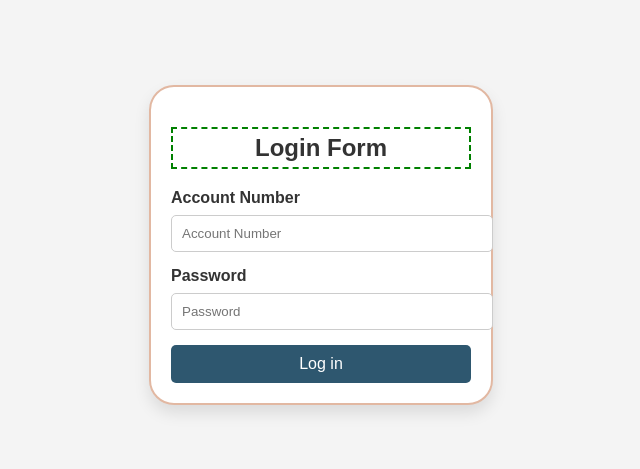
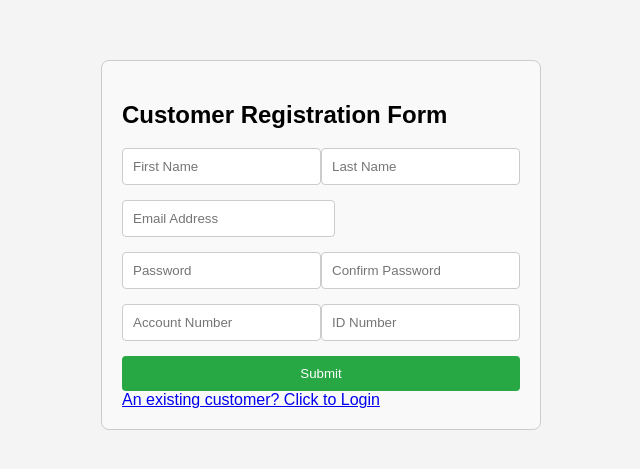
Before and after one commit to Allana-Morris/APDS7311, a React (Create React App) app in the folder frontend/: page / in a window 1280 px wide. Shown: the part 155-624 px from the top of the page, without its empty margins (319-959 px from the left). Built offline with nearby package versions, Linux system fonts and the light colour scheme.

Commit message:
ILY Sven

```diff
--- a/frontend/src/App.js
+++ b/frontend/src/App.js
@@ -10,8 +10,8 @@ function App() {
       {/* Wrap the Routes with BrowserRouter */}
       <BrowserRouter>
         <Routes>
-          <Route exact path="/reg" element={<Reg />} />
-          <Route exact path="/" element={<Log />} />
+          <Route exact path="/" element={<Reg />} />
+          <Route exact path="/login" element={<Log />} />
         </Routes>
       </BrowserRouter>
     </div>
--- a/frontend/src/CustomerRegistration/RegistrationForm.mjs
+++ b/frontend/src/CustomerRegistration/RegistrationForm.mjs
@@ -2,6 +2,7 @@
 
 import React, { useState } from 'react';
 import { useNavigate } from 'react-router-dom'; // Import useNavigate
+import { Link } from 'react-router-dom';
 import './RegisterStyles.css'; // Import the CSS file
 
 function RegistrationForm() {
@@ -65,6 +66,7 @@ function RegistrationForm() {
 
   return (
     <form className="registration-form" onSubmit={handleSubmit}>
+      <h2>Customer Registration Form</h2>
       <div className="form-row">
         <input
           className="form-input"
@@ -130,6 +132,13 @@ function RegistrationForm() {
         />
       </div>
       <button className="submit-button" type="submit">Submit</button>
+      <div>
+
+      </div>
+      <div><Link to="/login">
+          An existing customer? Click to Login
+        </Link>
+    </div>
     </form>
   );
 }
```
Also changed, not shown: 1 other file (tests, documents, lock files or other folders).
